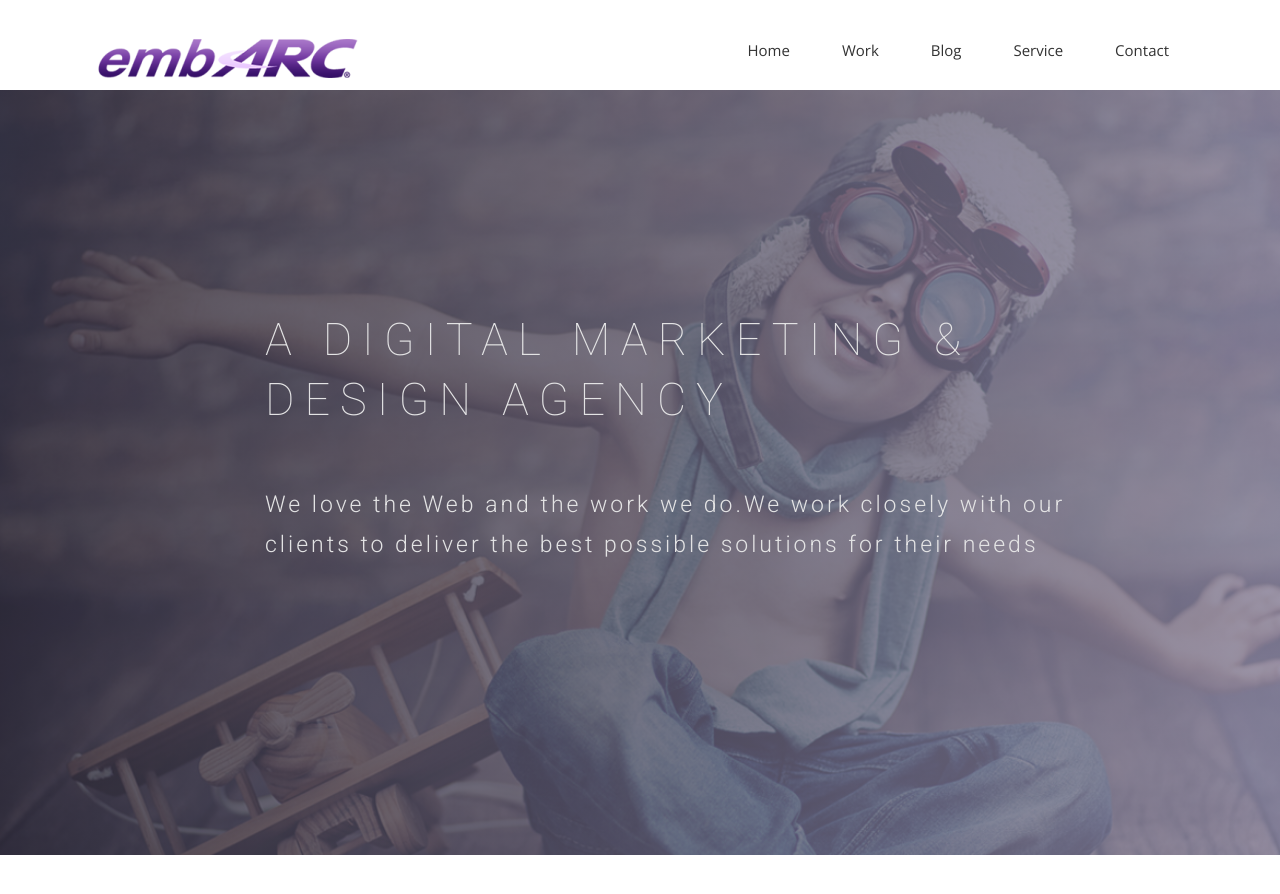
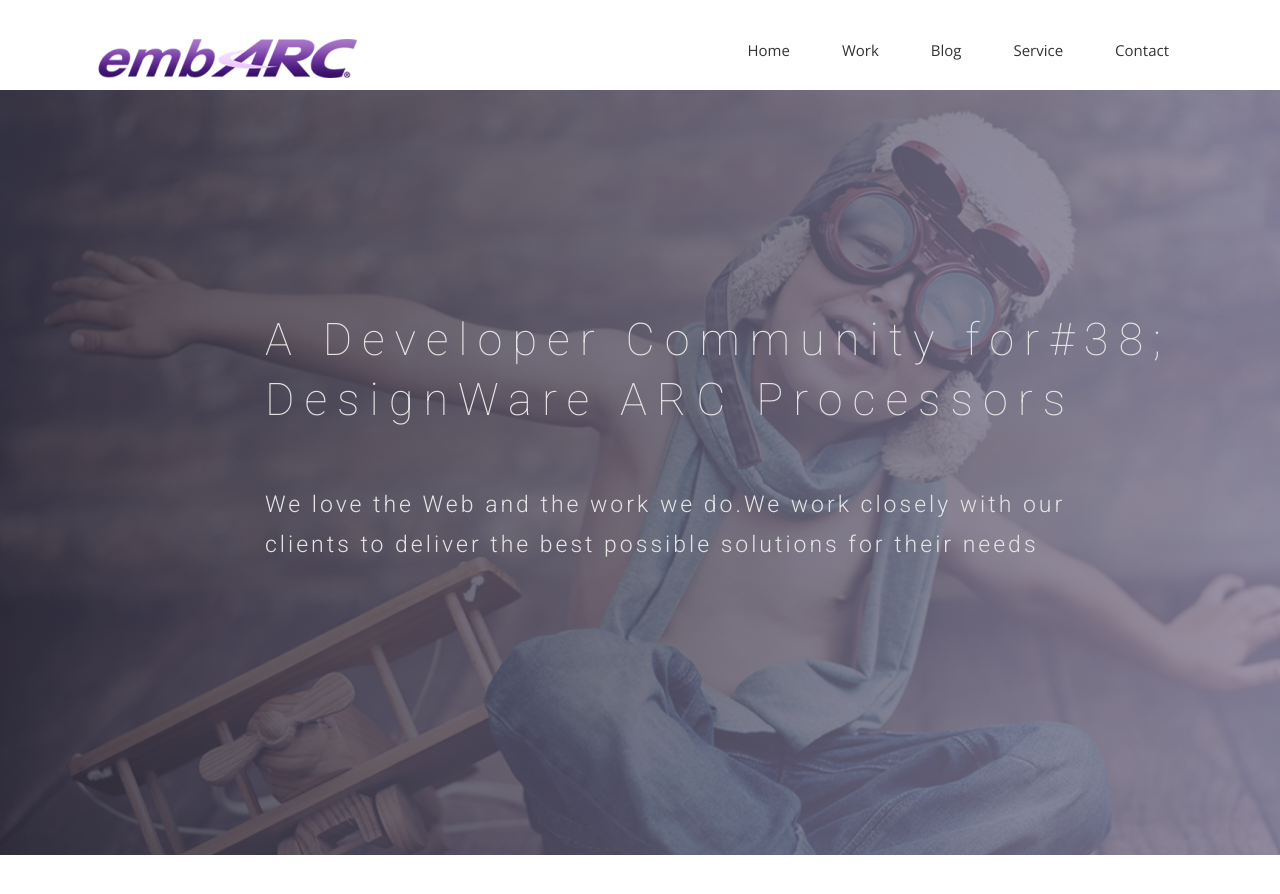
Before and after one commit to fbedard/crabme, a Jekyll site: the page built from index.html, in a window 1280 px wide and 900 px high. Shown: the top 894 px of the window. Built offline with Jekyll 4.4.1, drawn with Linux system fonts in a browser that asks for light colours; nearby versions of some CDN libraries; some web fonts are replaced.

Commit message:
title change test

```diff
--- a/index.html
+++ b/index.html
@@ -10,7 +10,7 @@ permalink: /
     <div class="row">
       <div class="col-md-10 col-md-offset-2">
         <div class="block">
-          <h1 class="animated fadeInUp">A DIGITAL MARKETING &#38; <br> DESIGN AGENCY</h1>
+          <h1 class="animated fadeInUp">A Developer Community  for#38; <br> DesignWare ARC Processors</h1>
           <p class="animated fadeInUp">We love the Web and the work we do.We work closely with our </br> clients to deliver the best possible solutions for their needs</p>
         </div>
       </div>
```
